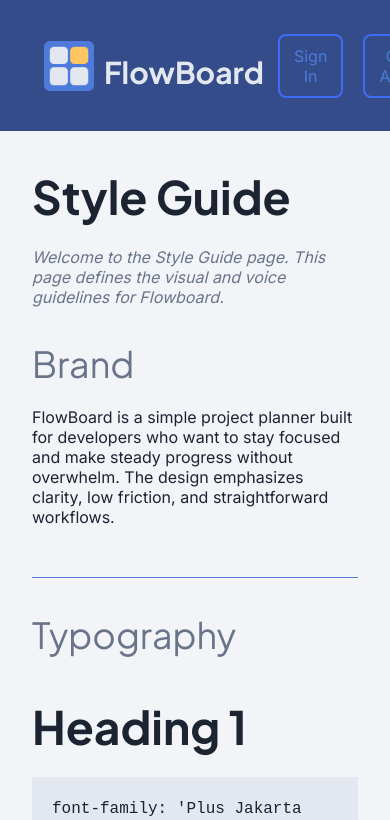
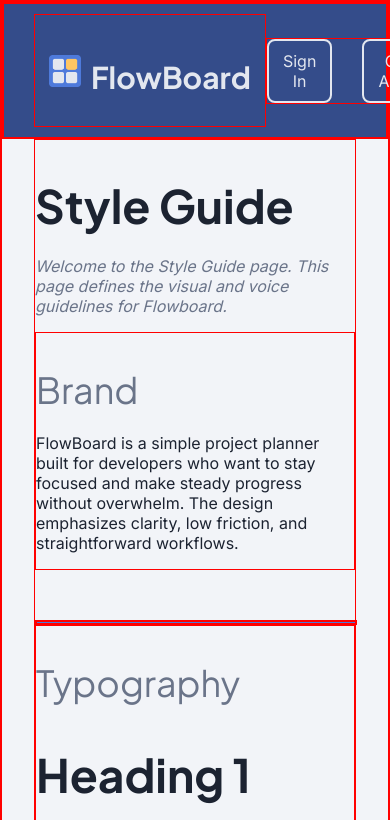
Before and after one commit to notEmmi/FlowBoard, a React (Vite) app in the folder frontend/: page /styleguide in a window 390 px wide. Shown: the top 820 px of the page. Built offline with nearby package versions, Linux system fonts and the light colour scheme; no server answers.

Commit message:
style: update icon sizes for responsiveness and adjust StyleGuide documentation

```diff
--- a/frontend/src/App.css
+++ b/frontend/src/App.css
@@ -241,6 +241,20 @@ label {
 }
 
 .icon {
-  width: 32px;
-  height: 32px;
+  width: 50px;
+  height: 50px;
 }
+
+@media (max-width: 768px){
+  .icon {
+    width: 32px;
+    height: 32px;
+  }
+}
+
+@media (max-width: 375px){
+  .icon {
+    width: 24px;
+    height: 24px;
+  }
+}
--- a/frontend/src/components/TopNav.css
+++ b/frontend/src/components/TopNav.css
@@ -3,6 +3,10 @@
 	flex-direction: row;
 	color: var(--bg-surface);
 	align-items: center;
+}
+
+div {
+	border: solid 1px red;
 }
 
 .top-nav-container {
@@ -11,13 +15,10 @@
 	padding: 10px 30px;
 }
 
-.flowboard-icon {
-	height: 50px;
+.top-nav {
+	gap: 30px;
 }
 
-.top-nav {
-	gap: 20px;
-}
 
 .top-logo .btn-logo {
 	gap: 10px;
@@ -31,6 +32,16 @@
   border-color: var(--bg-surface);
 }
 
-.top-nav .btn-primary {
-  background-color: var(--text-primary);
+
+.top-nav .btn-ghost {
+	color: var(--bg-surface);
+	border-color: var(--bg-surface);
+	width: auto;
+	white-space: nowrap;
 }
+
+@media (max-width: 768px) {
+	.top-nav .btn-ghost {
+		white-space: normal;
+	}
+}
--- a/frontend/src/components/TopNav.jsx
+++ b/frontend/src/components/TopNav.jsx
@@ -28,7 +28,7 @@ export default function TopNav() {
 			<div className="top-nav-container">
 				<div className="top-logo">
 					<button onClick={() => navigate('/')} className='btn-logo'>
-						<img src={ FlowBoardIcon } alt="FlowBoard Icon" className="flowboard-icon"/>
+						<img src={ FlowBoardIcon } alt="FlowBoard Icon" className="flowboard-icon icon"/>
 						<h3>FlowBoard</h3>
 					</button>
 				</div>
--- a/frontend/src/pages/StyleGuide.jsx
+++ b/frontend/src/pages/StyleGuide.jsx
@@ -113,8 +113,7 @@ export default function StyleGuide() {
 				<h2>Iconography</h2>
 				<p>We use icons from the <a className="link" href="https://lucide.dev/icons/" target="_blank" rel="noreferrer">Lucide React library</a>.</p>
 				<CodeBlock>
-						width: 32px; <br />
-						height: 32px;
+						size: 50px (desktop), 32px (tablet), 24px (mobile);
 				</CodeBlock>
 
 			</div>
```
